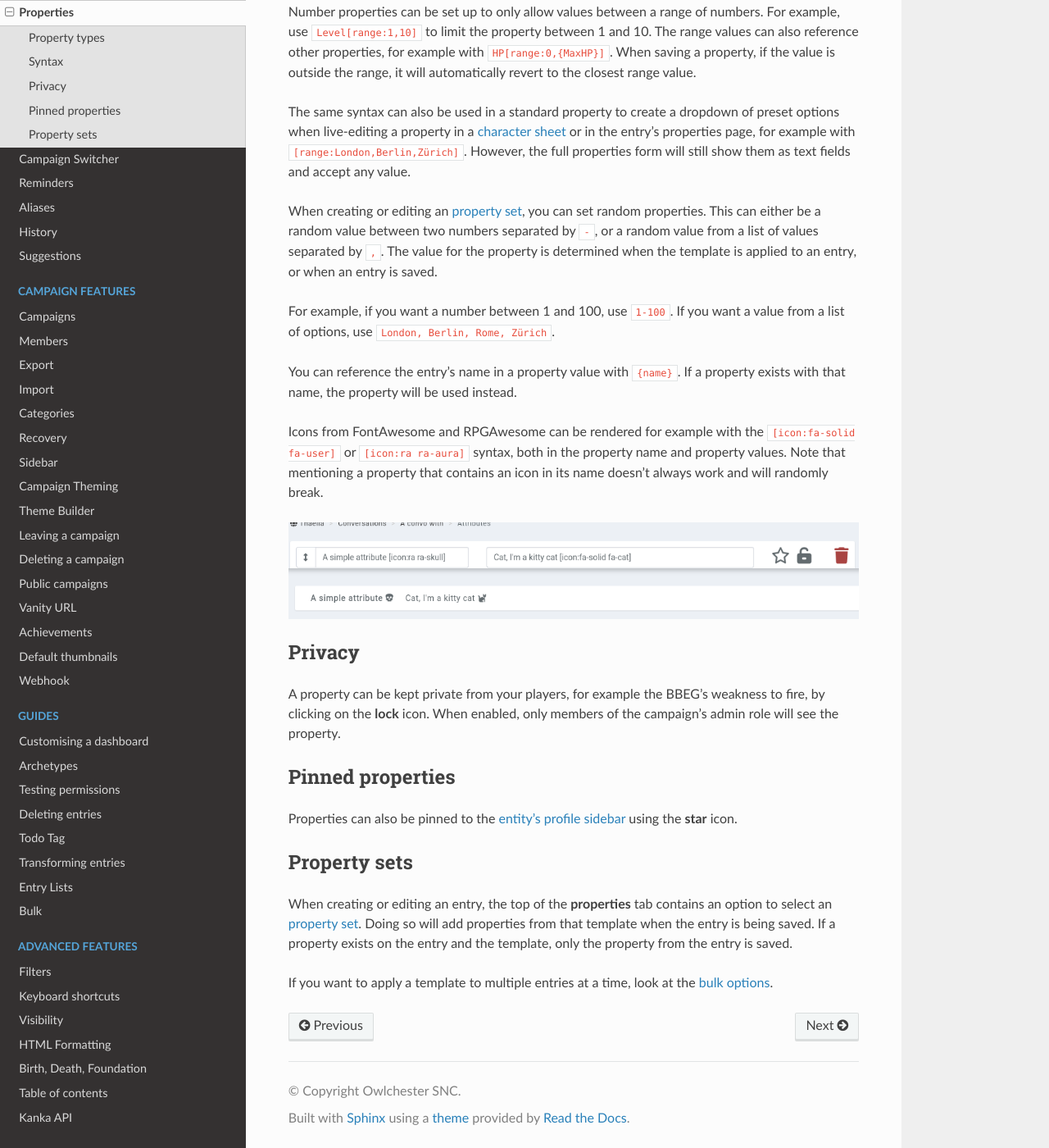
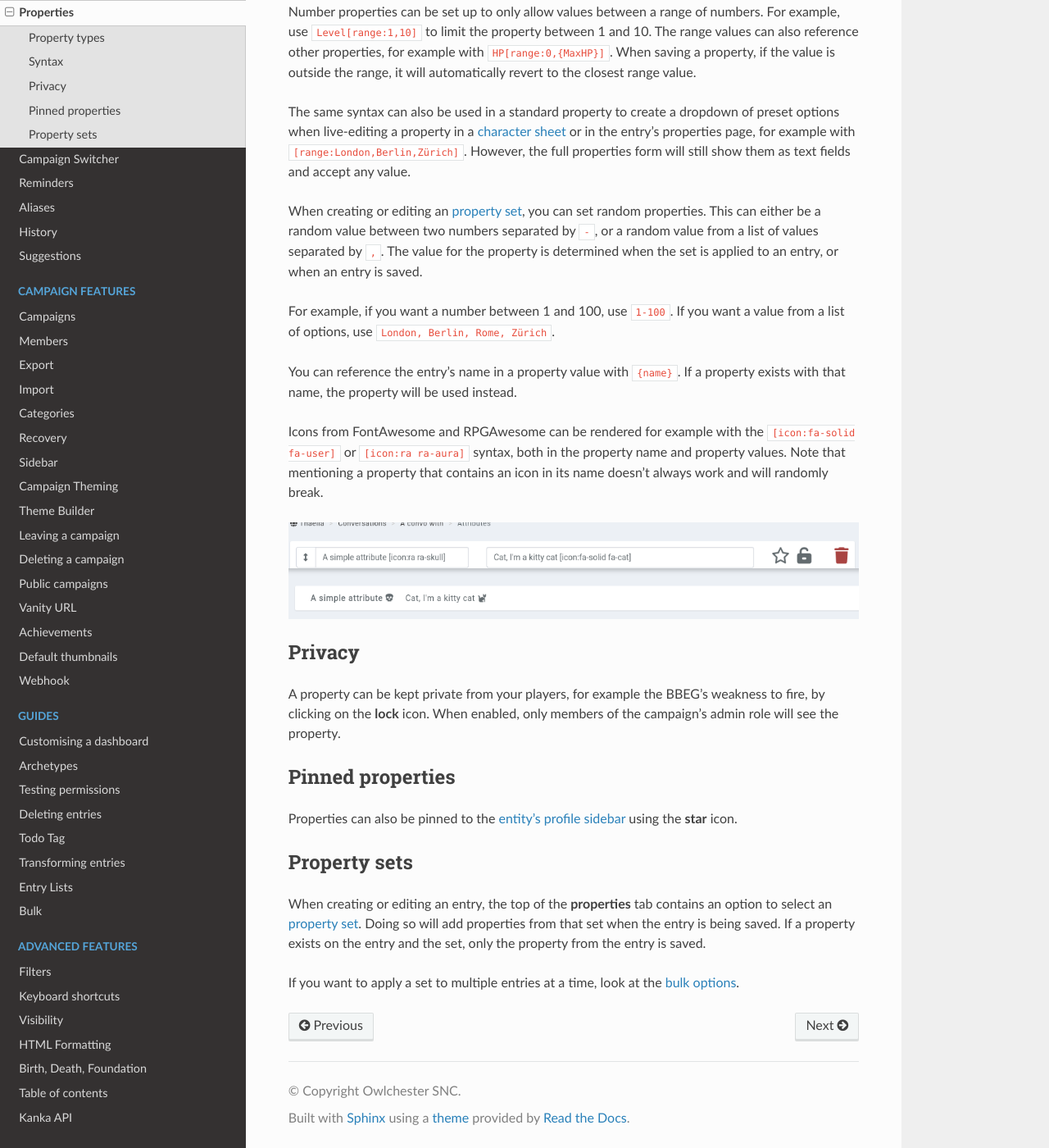
Before and after one commit to owlchester/kanka-docs, a Sphinx documentation site: the page built from docs/features/properties.md, in a window 1280 px wide and 1400 px high, scrolled down 964 px. Shown: the whole window at 82% size. Built offline with Sphinx 7.4.7 and the Read the Docs theme 3.1.0, drawn with Linux system fonts in a browser that asks for light colours; pages that are not in the unit, such as notebooks, are missing from menus.

```diff
--- a/docs/features/properties.md
+++ b/docs/features/properties.md
@@ -27,7 +27,7 @@ Number properties can be set up to only allow values between a range of numbers.
 
 The same syntax can also be used in a standard property to create a dropdown of preset options when live-editing a property in a [character sheet](/plugins/character-sheets) or in the entry's properties page, for example with `[range:London,Berlin,Zürich]`. However, the full properties form will still show them as text fields and accept any value.
 
-When creating or editing an [property set](/entries/property-semplates), you can set random properties. This can either be a random value between two numbers separated by `-`, or a random value from a list of values separated by `,`. The value for the property is determined when the template is applied to an entry, or when an entry is saved.
+When creating or editing an [property set](/entries/property-semplates), you can set random properties. This can either be a random value between two numbers separated by `-`, or a random value from a list of values separated by `,`. The value for the property is determined when the set is applied to an entry, or when an entry is saved.
 
 For example, if you want a number between 1 and 100, use `1-100`. If you want a value from a list of options, use `London, Berlin, Rome, Zürich`.
 
@@ -48,6 +48,6 @@ Properties can also be pinned to the [entity's profile sidebar](/features/profil
 
 ## Property sets
 
-When creating or editing an entry, the top of the **properties** tab contains an option to select an [property set](/entries/property-semplates). Doing so will add properties from that template when the entry is being saved. If a property exists on the entry and the template, only the property from the entry is saved.
+When creating or editing an entry, the top of the **properties** tab contains an option to select an [property set](/entries/property-semplates). Doing so will add properties from that set when the entry is being saved. If a property exists on the entry and the set, only the property from the entry is saved.
 
-If you want to apply a template to multiple entries at a time, look at the [bulk options](/guides/bulk).
+If you want to apply a set to multiple entries at a time, look at the [bulk options](/guides/bulk).
```
Also changed, not shown: docs/guides/archetypes.md (+2 -2 lines).
